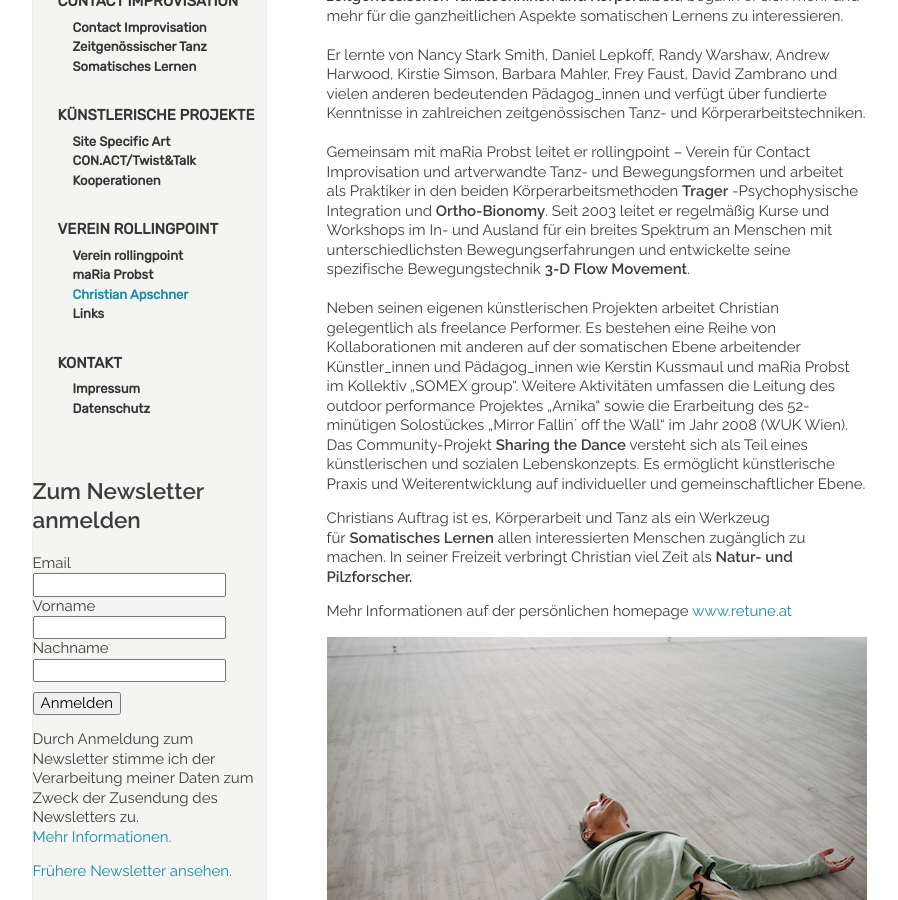
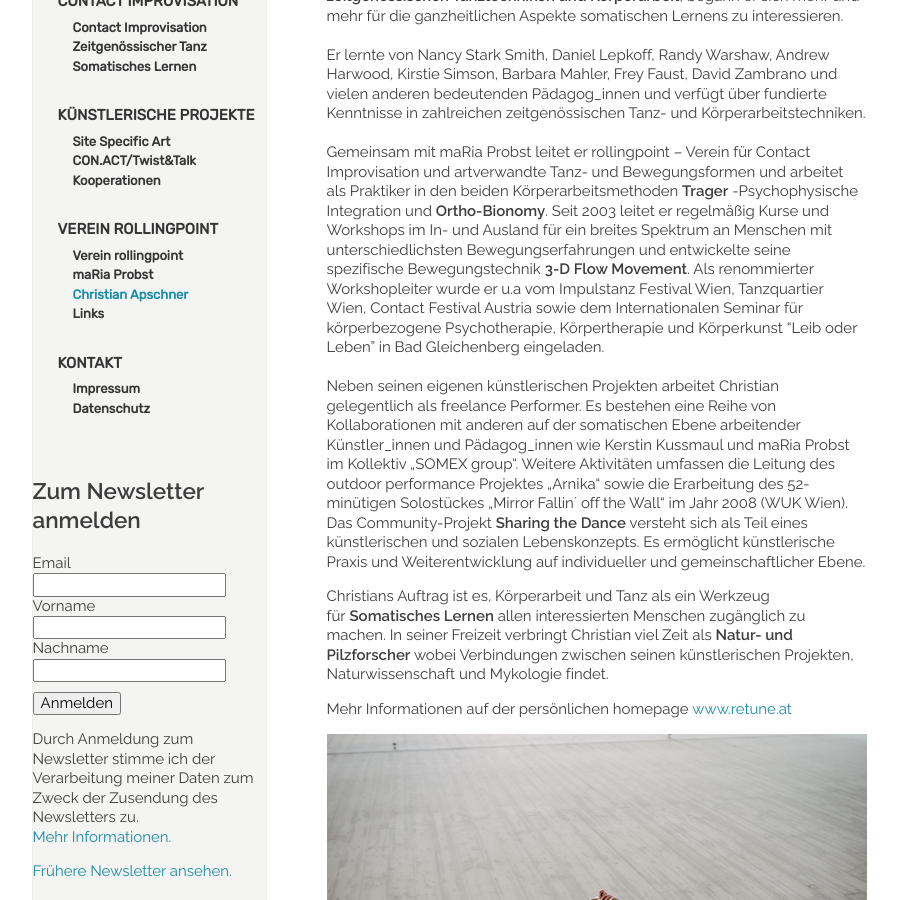
Before and after one commit to manulari/rollingpointat, a Jekyll site: the page built from _pages_de/christian.md, in a window 1280 px wide and 900 px high, scrolled down 584 px. Shown: the whole window, without its empty margins (152-1050 px from the left). Built offline with Jekyll 4.4.1, drawn with Linux system fonts in a browser that asks for light colours; comment, search, counter and statistics services are not loaded.

Commit message:
Update page (de) “christian”

```diff
--- a/_pages_de/christian.md
+++ b/_pages_de/christian.md
@@ -8,11 +8,11 @@ Ursprünglich als Umweltexperte ausgebildet entschied sich Christian sein Leb
 \
 Er lernte von Nancy Stark Smith, Daniel Lepkoff, Randy Warshaw, Andrew Harwood, Kirstie Simson, Barbara Mahler, Frey Faust, David Zambrano und vielen anderen bedeutenden Pädagog_innen und verfügt über fundierte Kenntnisse in zahlreichen zeitgenössischen Tanz- und Körperarbeitstechniken.\
 \
-Gemeinsam mit maRia Probst leitet er rollingpoint – Verein für Contact Improvisation und artverwandte Tanz- und Bewegungsformen und arbeitet als Praktiker in den beiden Körperarbeitsmethoden **Trager** -Psychophysische Integration und **Ortho-Bionomy**. Seit 2003 leitet er regelmäßig Kurse und Workshops im In- und Ausland für ein breites Spektrum an Menschen mit unterschiedlichsten Bewegungserfahrungen und entwickelte seine spezifische Bewegungstechnik **3-D Flow Movement**.\
+Gemeinsam mit maRia Probst leitet er rollingpoint – Verein für Contact Improvisation und artverwandte Tanz- und Bewegungsformen und arbeitet als Praktiker in den beiden Körperarbeitsmethoden **Trager** -Psychophysische Integration und **Ortho-Bionomy**. Seit 2003 leitet er regelmäßig Kurse und Workshops im In- und Ausland für ein breites Spektrum an Menschen mit unterschiedlichsten Bewegungserfahrungen und entwickelte seine spezifische Bewegungstechnik **3-D Flow Movement**. Als renommierter Workshopleiter wurde er u.a vom Impulstanz Festival Wien, Tanzquartier Wien, Contact Festival Austria sowie dem Internationalen Seminar für körperbezogene Psychotherapie, Körpertherapie und Körperkunst  "Leib oder Leben" in Bad Gleichenberg eingeladen.\
 \
 Neben seinen eigenen künstlerischen Projekten arbeitet Christian gelegentlich als freelance Performer. Es bestehen eine Reihe von Kollaborationen mit anderen auf der somatischen Ebene arbeitender Künstler_innen und Pädagog_innen wie Kerstin Kussmaul und maRia Probst im Kollektiv „SOMEX group“. Weitere Aktivitäten umfassen die Leitung des outdoor performance Projektes „Arnika“ sowie die Erarbeitung des 52-minütigen Solostückes „Mirror Fallin´ off the Wall“ im Jahr 2008 (WUK Wien). Das Community-Projekt **Sharing the Dance** versteht sich als Teil eines künstlerischen und sozialen Lebenskonzepts. Es ermöglicht künstlerische Praxis und Weiterentwicklung auf individueller und gemeinschaftlicher Ebene.
 
-Christians Auftrag ist es, Körperarbeit und Tanz als ein Werkzeug für **Somatisches Lernen** allen interessierten Menschen zugänglich zu machen. In seiner Freizeit verbringt Christian viel Zeit als **Natur- und Pilzforscher.**
+Christians Auftrag ist es, Körperarbeit und Tanz als ein Werkzeug für **Somatisches Lernen** allen interessierten Menschen zugänglich zu machen. In seiner Freizeit verbringt Christian viel Zeit als **Natur- und Pilzforscher** wobei Verbindungen zwischen seinen künstlerischen Projekten, Naturwissenschaft und Mykologie findet.
 
 Mehr Informationen auf der persönlichen homepage [www.retune.at](http://www.retune.at/)
 
```
